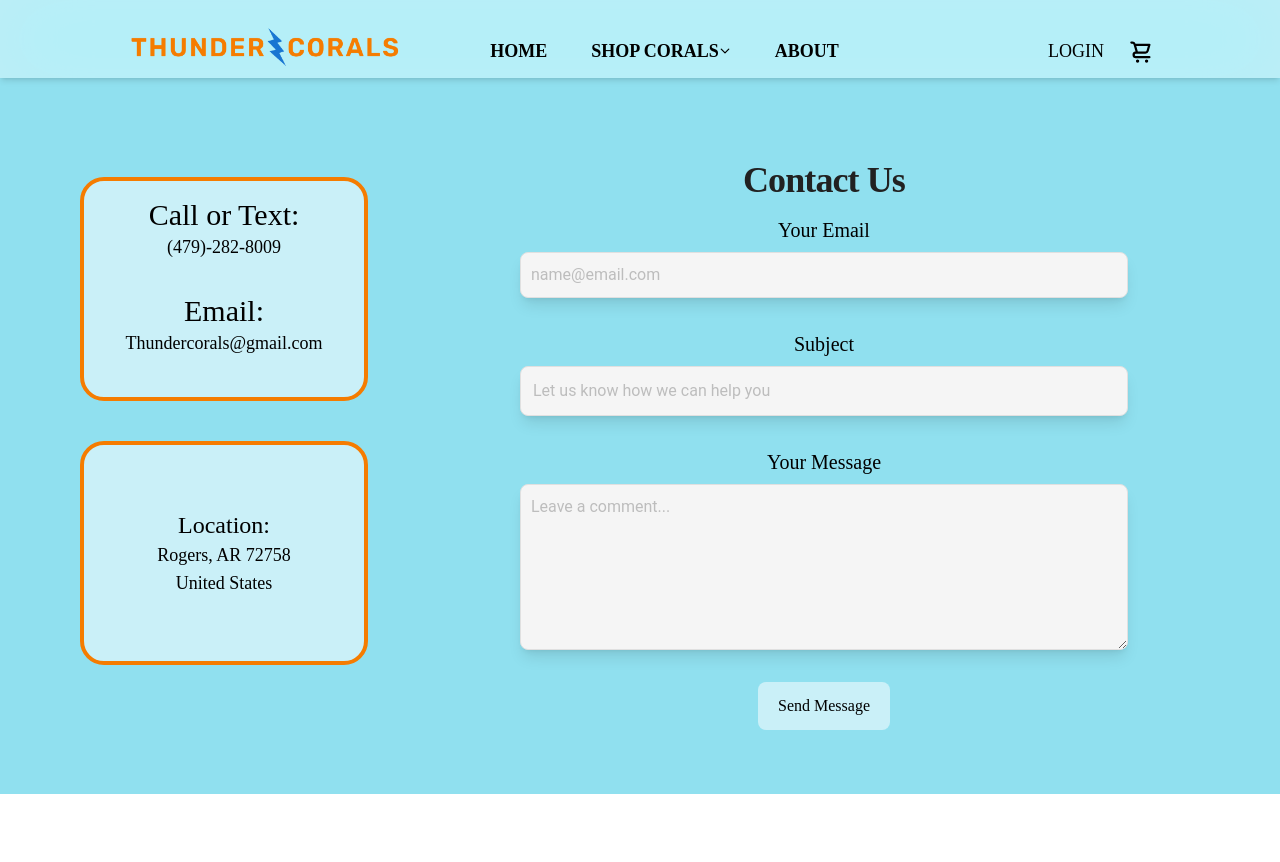
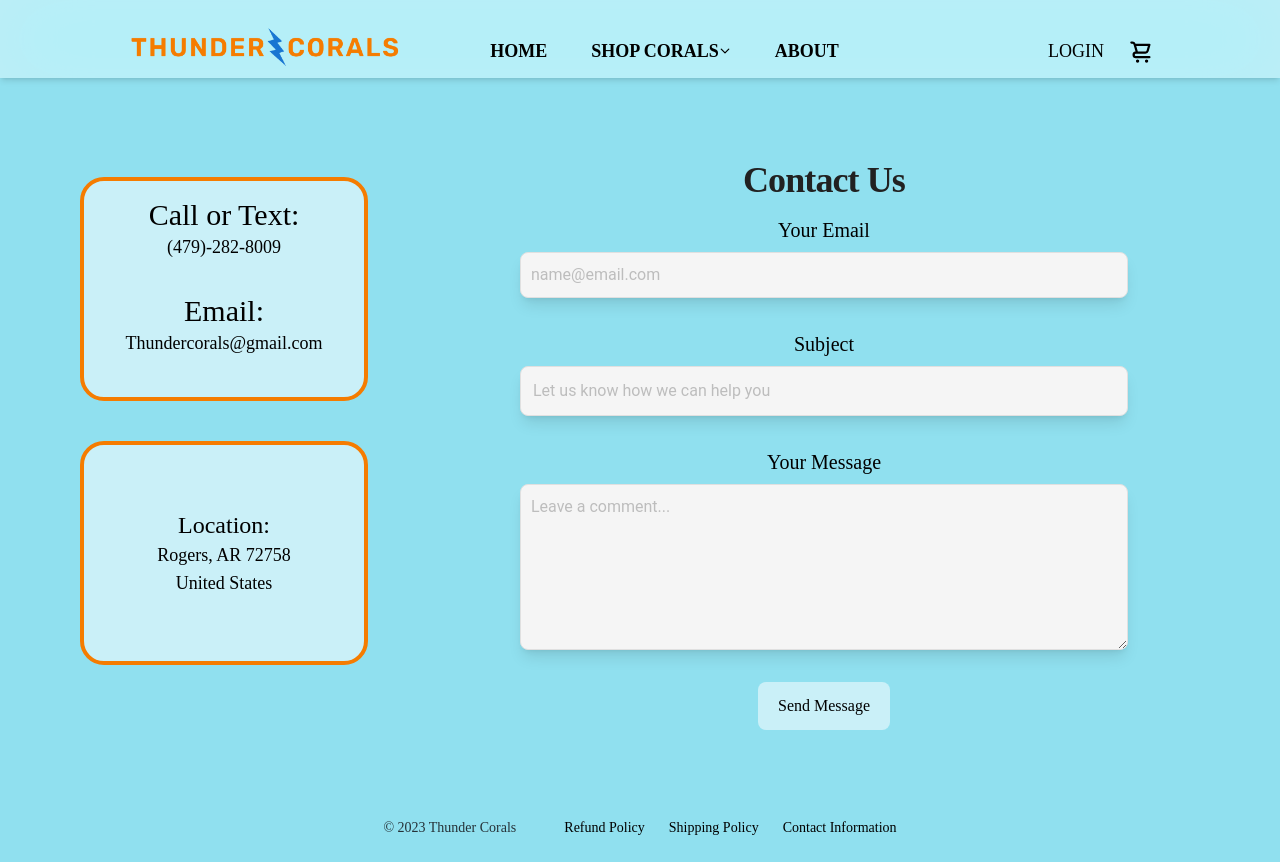
Before and after one commit to JREccleston/Coral-reef-store, a React (Create React App) app: page /ContactInformation in a window 1280 px wide. Before the commit the page ends 800 px from the top, so only its background shows below. Built offline with nearby package versions, Linux system fonts and the light colour scheme; what tailwindcss-animated would draw is missing.

Commit message:
Added footer to contact page

```diff
--- a/src/Pages/ContactInformation.jsx
+++ b/src/Pages/ContactInformation.jsx
@@ -1,9 +1,11 @@
 import React from 'react'
 import { NavbarWithMegaMenu } from '../componets/NavBarWithMegaMenu'
+import { SimpleFooter } from '../componets/Footer'
 
 function ContactInformation() {
     return (
-        <div className='bg-b2 w-full h-full flex flex-row items-center justify-center' >
+        <div className='bg-b2 w-full h-full' >
+            <div className='flex flex-row items-center justify-center'>
                 <div className='pb-40'>
                     <NavbarWithMegaMenu />
                 </div>
@@ -57,6 +59,10 @@ function ContactInformation() {
 
                 </div>
             </div>
+            <div className="sticky top-[100vh]">
+                <SimpleFooter />
+            </div>
+        </div>
     )
 }
 
```
Lines whose indentation alone changed are shown as unchanged.
